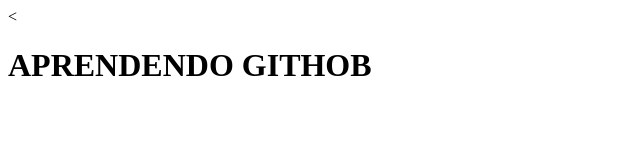
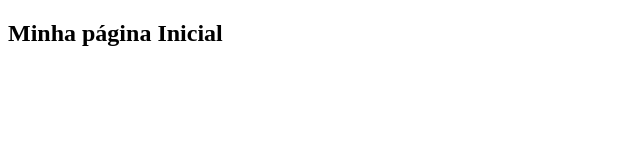
Before and after one commit to vanildojose1612/projeto-curso-git, a plain HTML site: page index.html in a window 1280 px wide. Shown: the whole page, without its empty margins (0-640 px from the left). Drawn offline with Linux system fonts and the light colour scheme.

Commit message:
Adicionando estrutura html inicial

```diff
--- a/index.html
+++ b/index.html
@@ -1,9 +1,14 @@
 <!DOCTYPE html>
-<html><head>
+<html>
+<head>
+<meta charset = "utf-8"/>
+<meta http-equiv="X-UA Compatible" content="IE=edge"/>
+<title>Curso de Git e GitHub</title>
+
+</head>
+<body>
+    <h2>Minha página Inicial</h1>
+</body>
 
 
-</head>
-    <
-<h1>APRENDENDO GITHOB</h1>
-
 </html>
```
